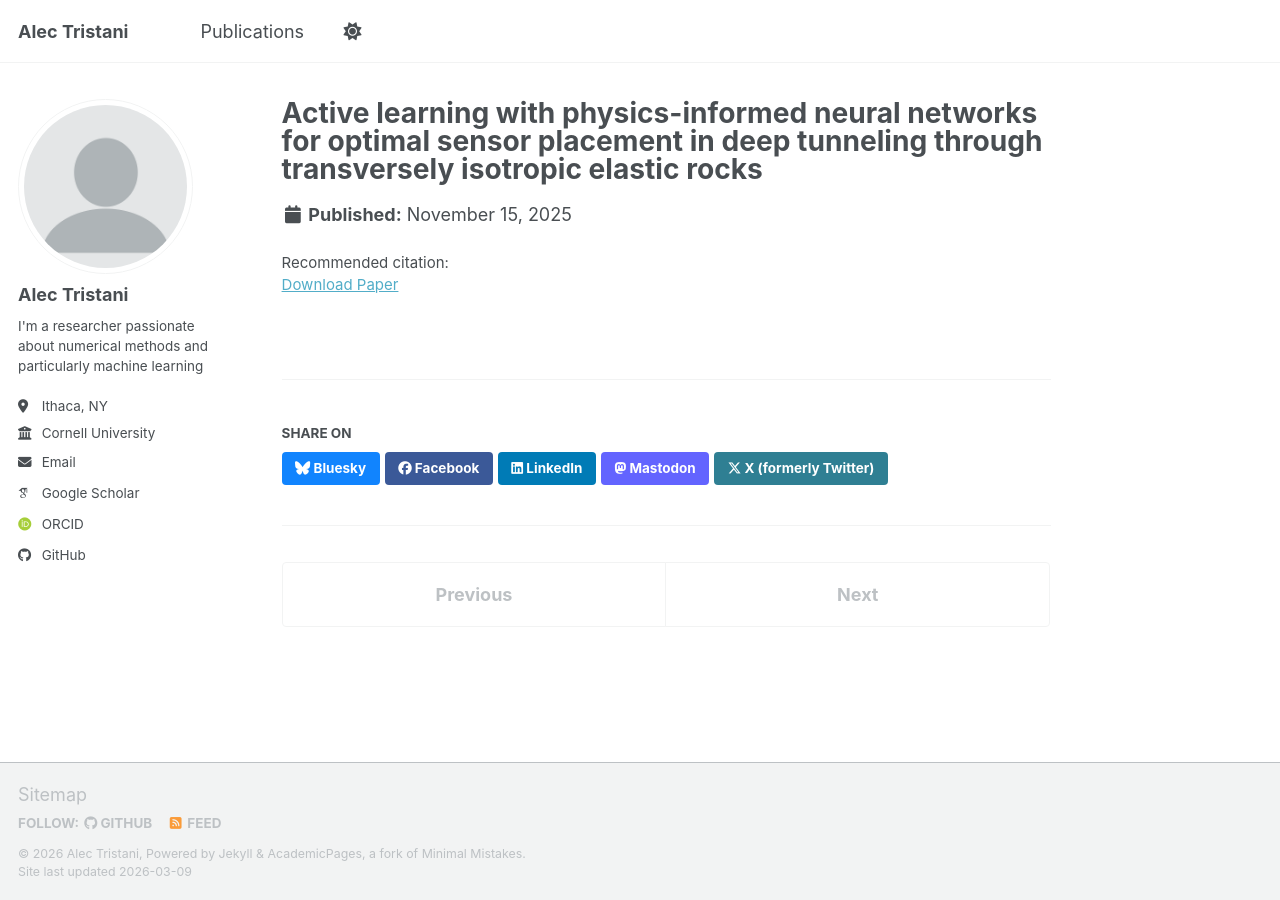
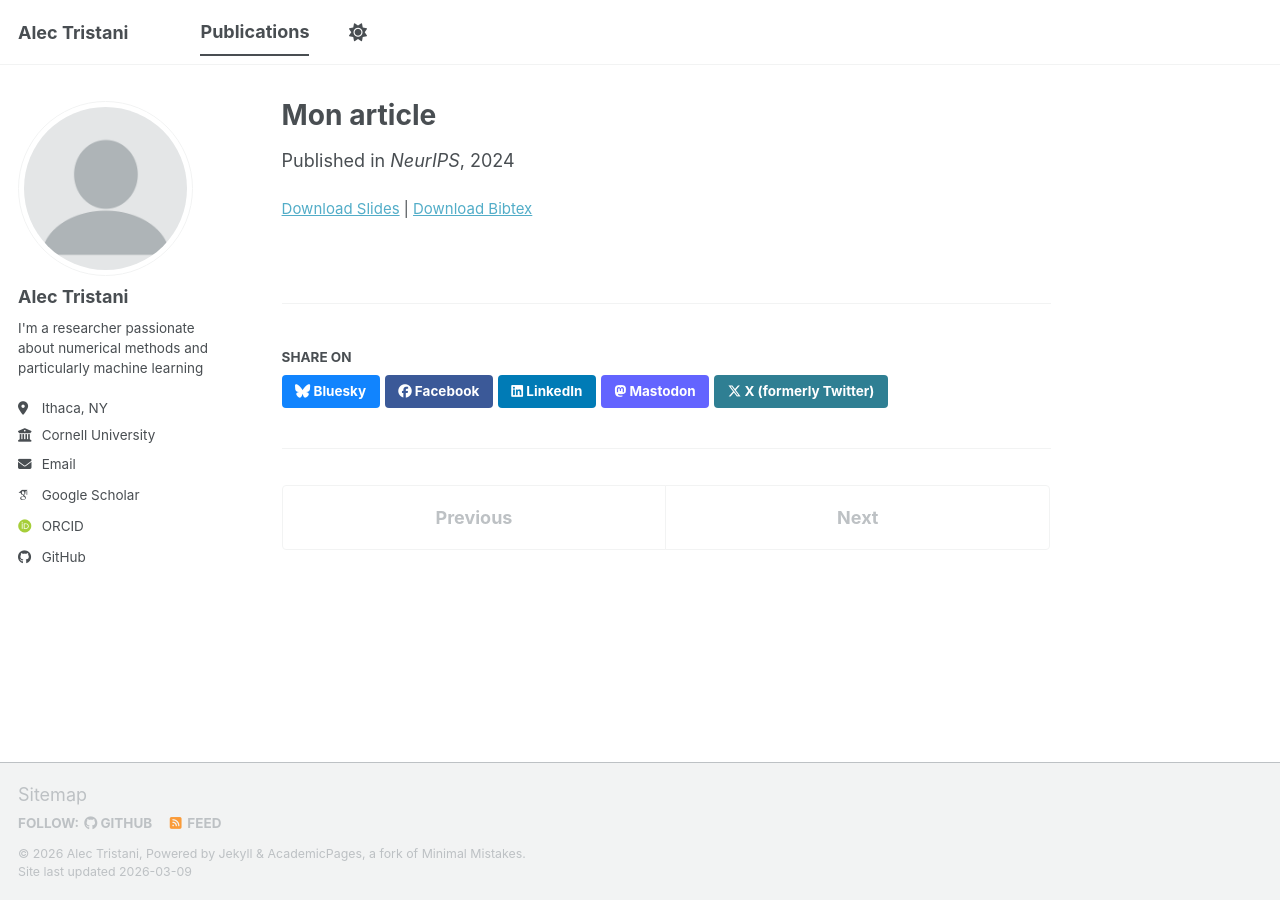
Before and after one commit to Alec-YT/Alec-YT.github.io, a Jekyll site: the page built from _publications/2025-11-Active-Learning-number-1.md, in a window 1280 px wide. Built offline with Jekyll 4.4.1, drawn with Linux system fonts in a browser that asks for light colours; some web fonts are replaced; a script bundle is joined from its source files by our own code; library files that are not in the unit come from our copies.

Commit message:
Update 2025-11-Active-Learning-number-1.md

```diff
--- a/_publications/2025-11-Active-Learning-number-1.md
+++ b/_publications/2025-11-Active-Learning-number-1.md
@@ -1,10 +1,14 @@
 ---
-title: "Active learning with physics-informed neural networks for optimal sensor placement in deep tunneling through transversely isotropic elastic rocks"
+title: "Mon article"
 collection: publications
-category: manuscripts
-permalink: /publication/2025-11-15-active-learning-pinn-tunneling
-excerpt: ""
-date: 2025-11-15
-paperurl: "https://arxiv.org/abs/2511.20574"
-citation: ""
+date: 2024-01-01
+venue: "NeurIPS"
+excerpt: "Courte description..."
+header:
+  teaser: "publications/mon-image.png"   # ← image affichée à gauche
+paperurl: "https://arxiv.org/abs/xxxx"
+codeurl: "https://github.com/user/repo"
+demourl: "https://demo.example.com"
+slidesurl: "https://slides.example.com"
+bibtexurl: "https://..."
 ---
```
